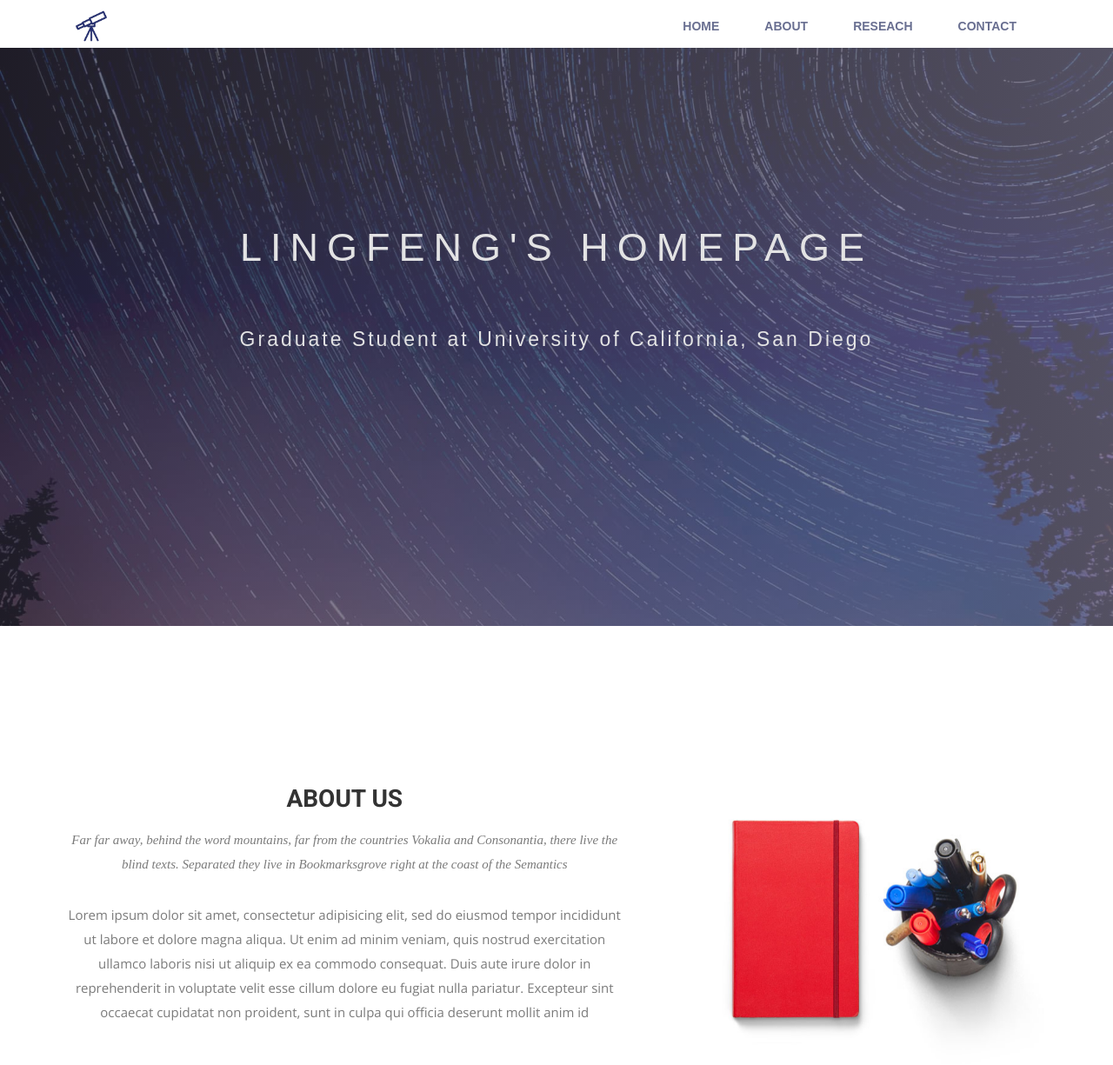
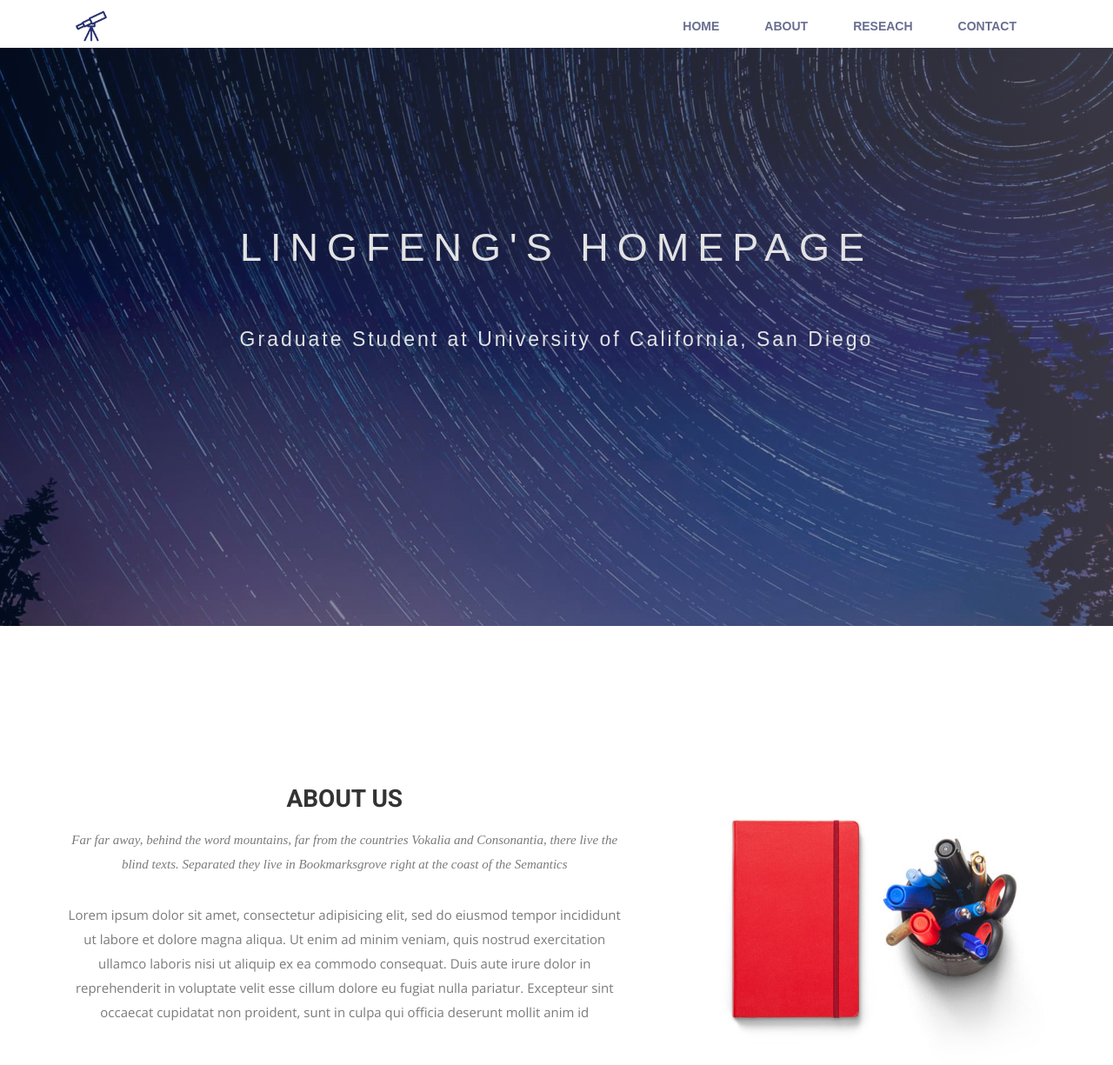
Before and after one commit to wei-lingfeng/lingfeng-wei.github.io, a Jekyll site: the page built from index.html, in a window 1280 px wide and 1400 px high. Shown: the top 1225 px of the window at 87% size. Built offline with Jekyll 4.4.1, drawn with Linux system fonts in a browser that asks for light colours; nearby versions of some CDN libraries; some web fonts are replaced.

Commit message:
Update airspace.css

```diff
--- a/css/airspace.css
+++ b/css/airspace.css
@@ -120,8 +120,8 @@ font header .navbar-default .navbar-nav li a:hover {
   right: 0;
   width: 100%;
   height: 100%;
-  background: linear-gradient(to left, #8b86a3, #322e40);
-  opacity: 0.6;
+  background: linear-gradient(to left, #8b86a3, #031c49);
+  opacity: 0.4;
 }
 #slider .block {
   color: #E3E3E4;
```
